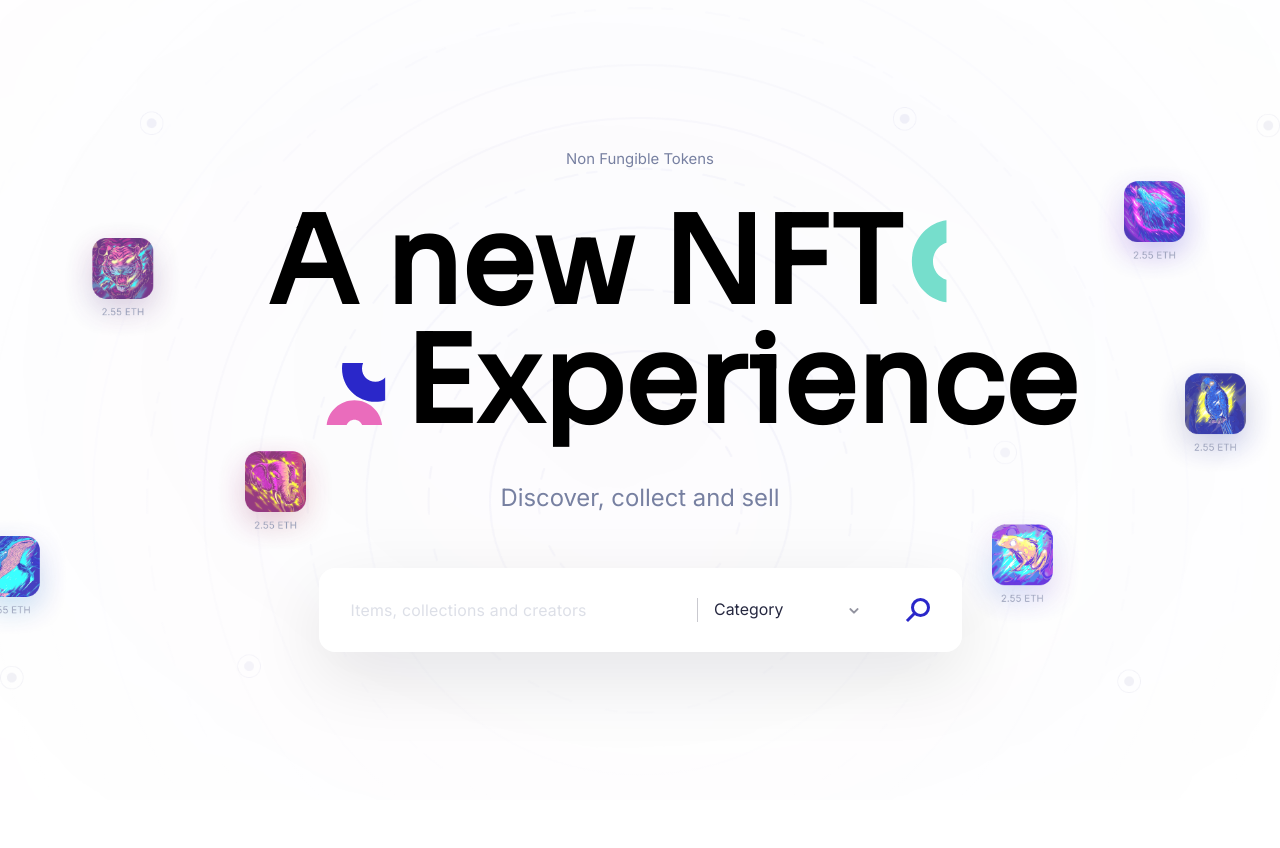
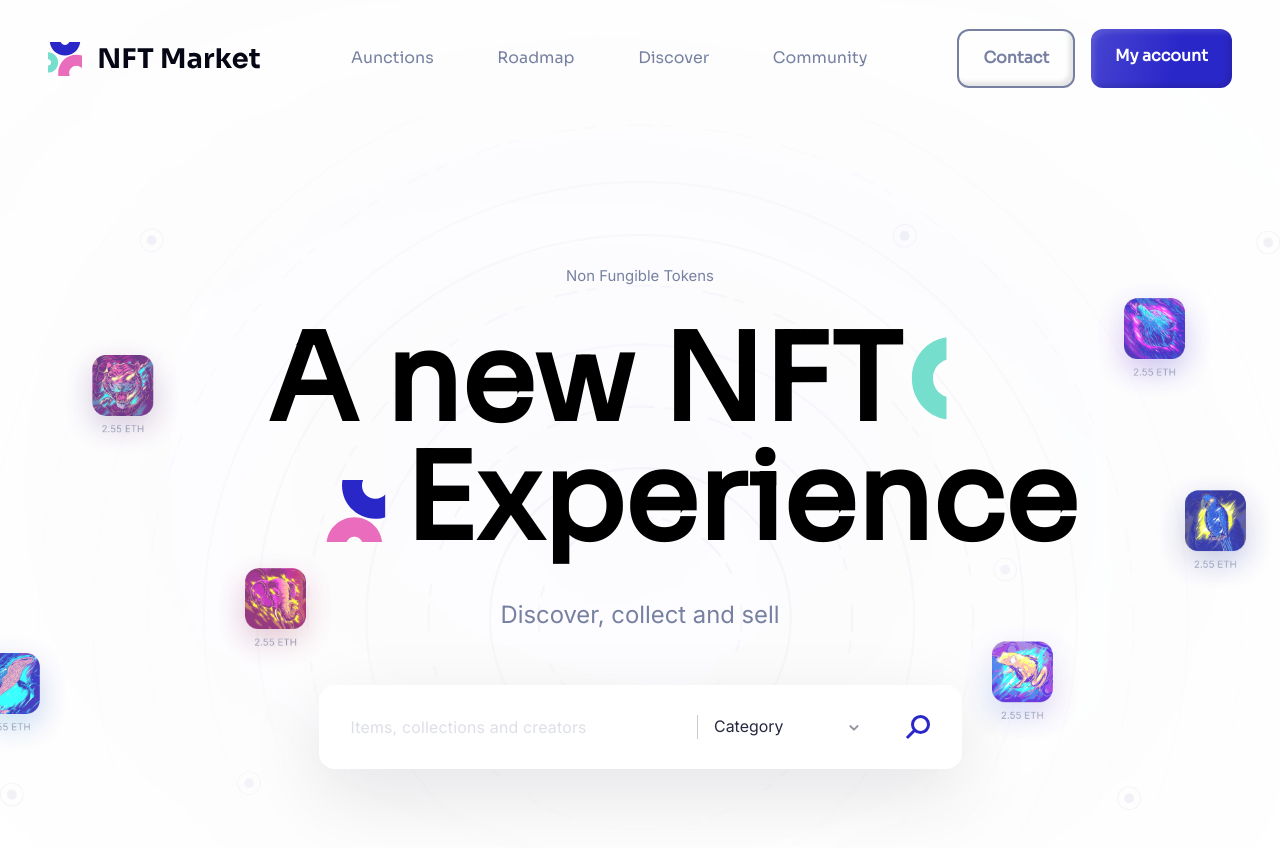
Before and after one commit to skydihy/nft-market-landing-frontend, a Gatsby site: page / in a window 1280 px wide. Before the commit the page ends 800 px from the top, so only its background shows below. Built offline with nearby package versions, Linux system fonts and the light colour scheme; Gatsby itself is replaced by a stand-in of ours.

Commit message:
Update: Header - topnav

```diff
--- /dev/null
+++ b/src/components/Layout/Header.jsx
@@ -0,0 +1,30 @@
+import * as React from "react";
+
+import * as styles from "styles/layout/Header.module.scss";
+
+// Components
+import PrimaryButton from "../UI/Buttons/PrimaryButton";
+import SecondaryButton from "../UI/Buttons/SecondaryButton";
+
+// Assets
+import NftMarketLogo from "assets/svg/nft-market-logo.svg";
+
+const Header = () => {
+  return (
+    <nav className={styles.navContainer}>
+      <NftMarketLogo />
+      <div className={styles.menus}>
+        <a>Aunctions</a>
+        <a>Roadmap</a>
+        <a>Discover</a>
+        <a>Community</a>
+      </div>
+      <div className="flex flex-row gap-4">
+        <SecondaryButton title="Contact" />
+        <PrimaryButton title="My account" />
+      </div>
+    </nav>
+  );
+};
+
+export default Header;
--- a/src/components/Layout/index.jsx
+++ b/src/components/Layout/index.jsx
@@ -1,8 +1,12 @@
 import * as React from "react";
+
+// Components
+import Header from "./Header";
 
 const Layout = ({ children }) => {
   return (
     <div>
+      <Header />
       <main>{children}</main>
     </div>
   );
--- /dev/null
+++ b/src/components/UI/Buttons/PrimaryButton.jsx
@@ -0,0 +1,18 @@
+import * as React from "react";
+
+import * as styles from "styles/ui/PrimaryButton.module.scss";
+
+const PrimaryButton = ({ title, onClick, disabled }) => {
+  return (
+    <div
+      className={`${styles.primaryContainer} ${
+        disabled ? styles.primaryDisabled : ""
+      }`}
+      onClick={disabled ? null : onClick}
+    >
+      {title}
+    </div>
+  );
+};
+
+export default PrimaryButton;
--- /dev/null
+++ b/src/components/UI/Buttons/SecondaryButton.jsx
@@ -0,0 +1,18 @@
+import * as React from "react";
+
+import * as styles from "styles/ui/SecondaryButton.module.scss";
+
+const SecondaryButton = ({ title, onClick, disabled }) => {
+  return (
+    <div
+      className={`${styles.secondaryContainer} ${
+        disabled ? styles.secondaryDisabled : ""
+      }`}
+      onClick={disabled ? null : onClick}
+    >
+      {title}
+    </div>
+  );
+};
+
+export default SecondaryButton;
--- /dev/null
+++ b/src/styles/layout/Header.module.scss
@@ -0,0 +1,23 @@
+.navContainer {
+  @apply w-full top-0 flex justify-between items-center;
+
+  height: 117px;
+  z-index: 100;
+  padding: 0 48px;
+
+  .menus {
+    @apply flex flex-row gap-16;
+
+    a {
+      @apply cursor-pointer text-grey-100 font-sora;
+
+      font-size: 1rem;
+    }
+  }
+}
+
+@screen ipad {
+  .navContainer {
+    @apply hidden;
+  }
+}
--- /dev/null
+++ b/src/styles/ui/PrimaryButton.module.scss
@@ -0,0 +1,15 @@
+.primaryContainer {
+  @apply font-sora text-white cursor-pointer text-center font-semibold;
+
+  padding: 16px 24px;
+  font-size: 1rem;
+  background: linear-gradient(104.42deg, #4745d0 0%, #2a27c9 60.23%);
+  box-shadow: inset -4px -4px 4px rgba(0, 0, 0, 0.1),
+    inset 4px 4px 4px rgba(255, 255, 255, 0.1);
+  border-radius: 12px;
+}
+
+.primaryDisabled {
+  cursor: not-allowed !important;
+  opacity: 0.4;
+}
--- /dev/null
+++ b/src/styles/ui/SecondaryButton.module.scss
@@ -0,0 +1,15 @@
+.secondaryContainer {
+  @apply font-sora text-grey-100 cursor-pointer text-center  font-semibold;
+
+  padding: 16px 24px;
+  font-size: 1rem;
+  border: 2px solid #7780a1;
+  box-shadow: inset -4px -4px 4px rgba(0, 0, 0, 0.1),
+    inset 4px 4px 4px rgba(255, 255, 255, 0.1);
+  border-radius: 12px;
+}
+
+.secondaryDisabled {
+  cursor: not-allowed !important;
+  opacity: 0.4;
+}
--- a/tailwind.config.js
+++ b/tailwind.config.js
@@ -17,6 +17,10 @@ module.exports = {
       },
       screens: {
         desktop: { max: "1392px" },
+        ipad: { max: "976px" },
+        mobile: { max: "768px" },
+        smobile: { max: "640px" },
+        xsmobile: { max: "460px" },
       },
       fontFamily: {
         sora: "Sora",
```
Also changed, not shown: src/assets/svg/nft-market-logo.svg (added).
